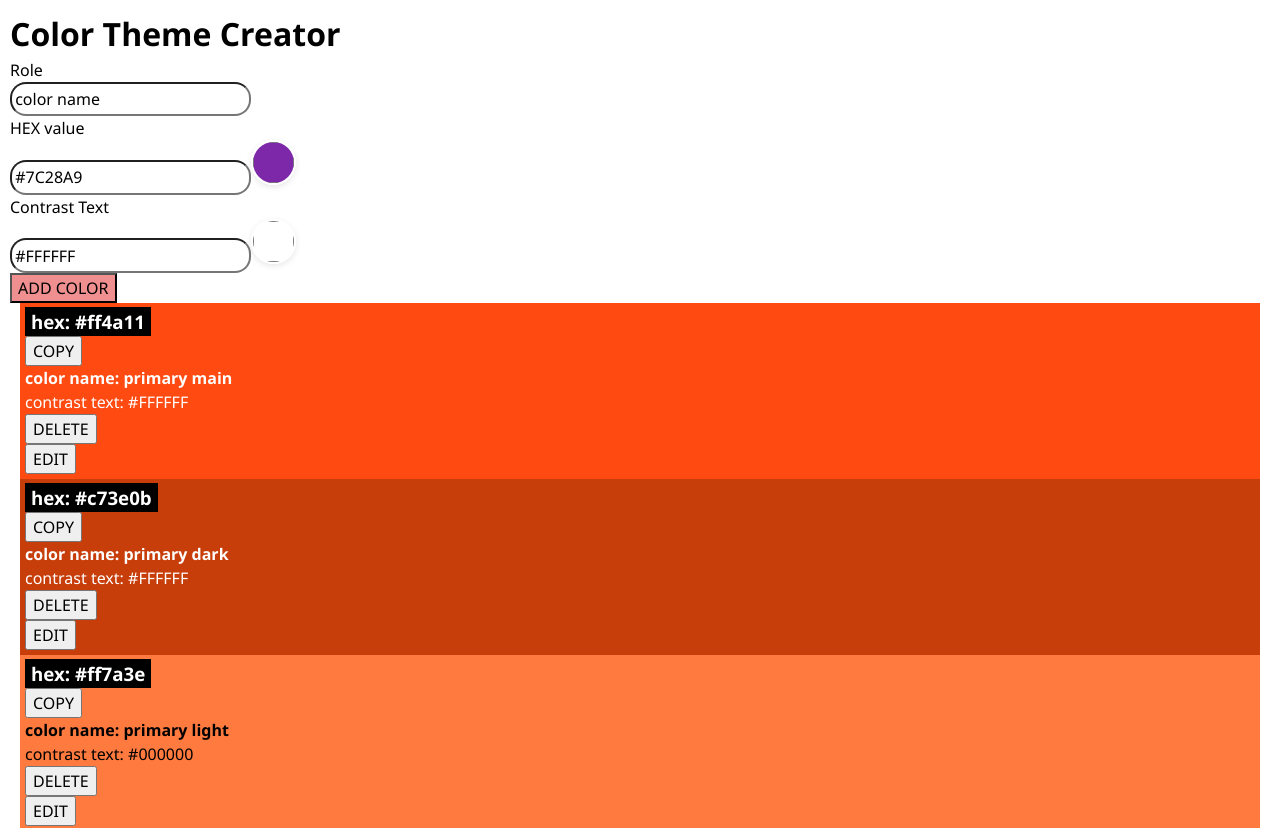
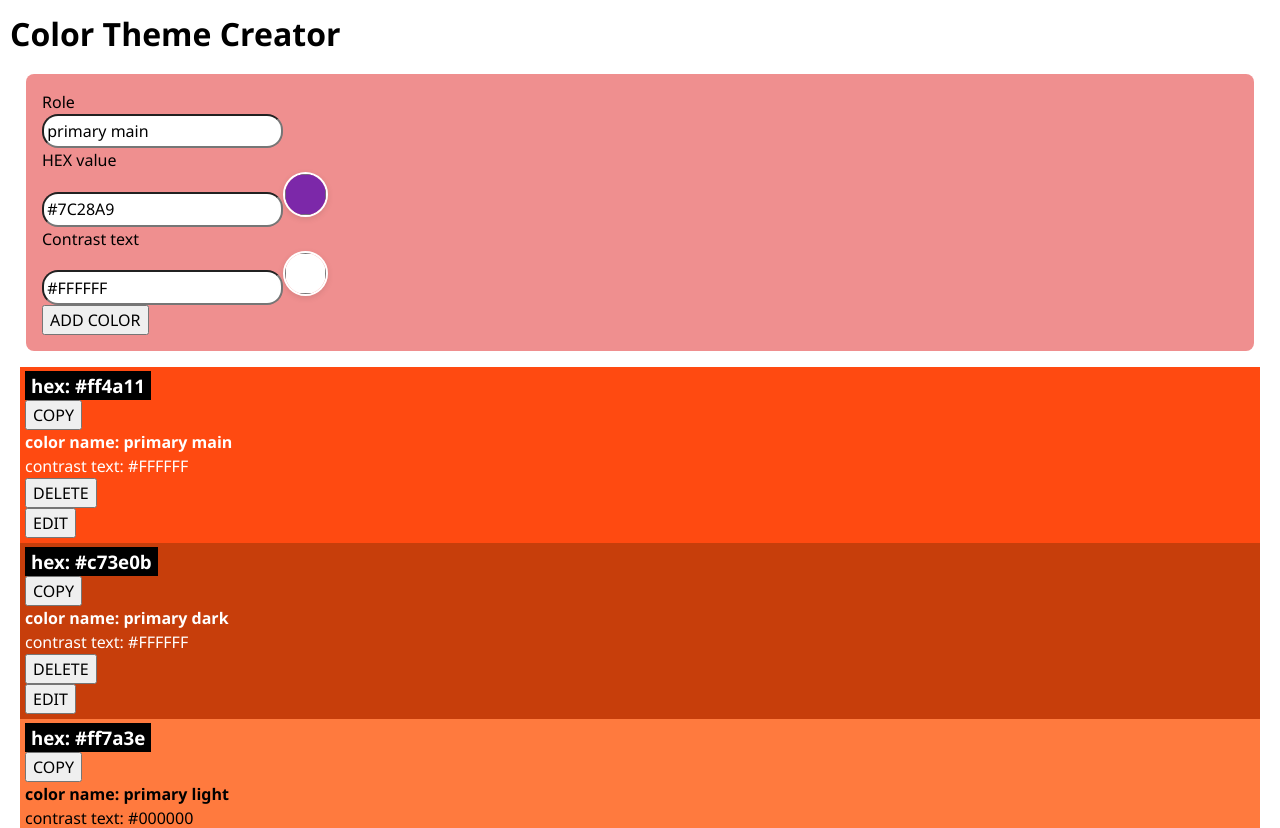
Before and after one commit to sarazmakom/color-theme-creator, a React (Vite) app: page / in a window 1280 px wide. Shown: the top 828 px of the page. Built offline with nearby package versions, Linux system fonts and the light colour scheme.

Commit message:
color form

```diff
--- a/src/Components/ColorForm/ColorForm.css
+++ b/src/Components/ColorForm/ColorForm.css
@@ -1,3 +1,6 @@
-.add-color{
-    background-color: rgb(239, 143, 143);
+.color-form {
+  margin: 1rem;
+  padding: 1rem;
+  border-radius: 0.5em;
+  background-color: rgb(239, 143, 143);
 }
--- a/src/Components/ColorForm/ColorForm.jsx
+++ b/src/Components/ColorForm/ColorForm.jsx
@@ -5,7 +5,7 @@ import { nanoid } from "nanoid";
 export default function ColorForm({
   onSubmitColor,
   initialData = {
-    role: "color name",
+    role: "primary main",
     hex: "#7C28A9",
     contrastText: "#FFFFFF",
   },
@@ -41,7 +41,7 @@ export default function ColorForm({
       </label>
       <br />
       <label htmlFor="contrastText">
-        Contrast Text
+        Contrast text
         <br />
         <ColorInput
           id="contrastText"
```
